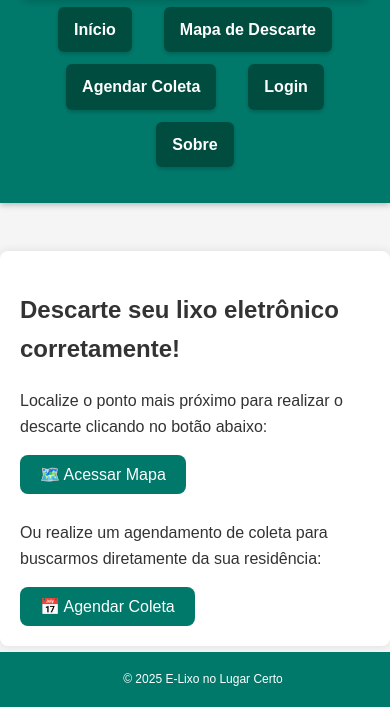
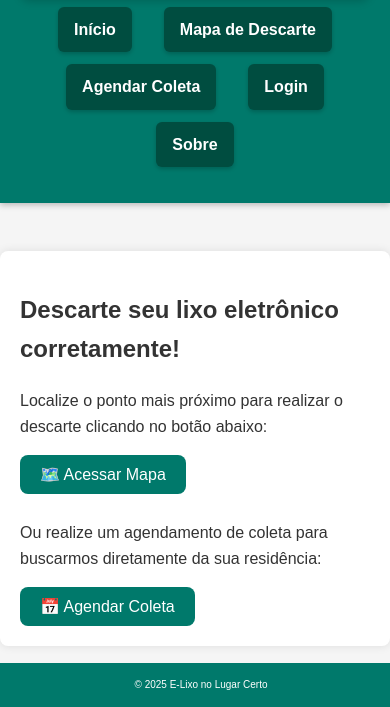
Before and after one commit to Yukiferr/E-lixo, a plain HTML site: page index.html in a window 390 px wide. Shown: the part 137-844 px from the top of the page. Drawn offline with Linux system fonts and the light colour scheme.

Commit message:
Update style.css

```diff
--- a/css/style.css
+++ b/css/style.css
@@ -60,8 +60,8 @@ footer {
 }
 @media (max-width: 768px) {
   footer {
-    font-size: 12px;
-    padding: 6px 8px;
+    font-size: 10px;
+    padding: 4px 6px;
   }
 }
 nav ul {
```
